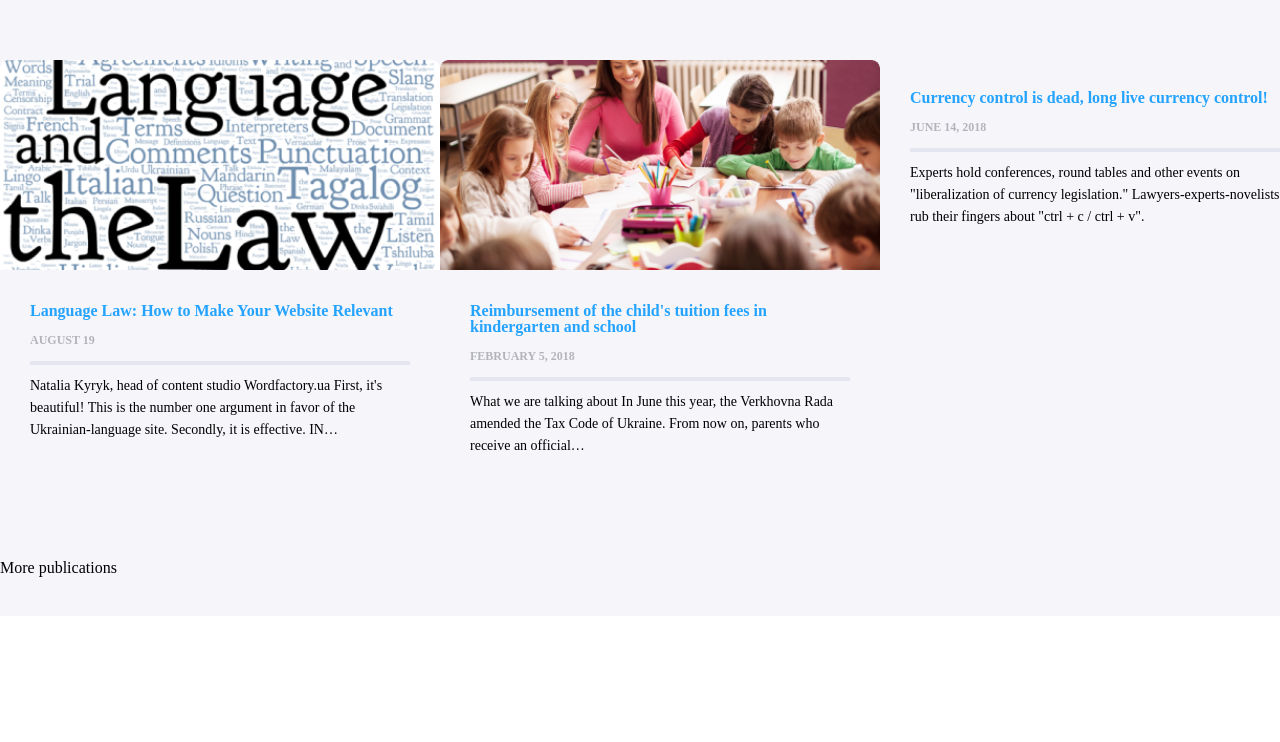
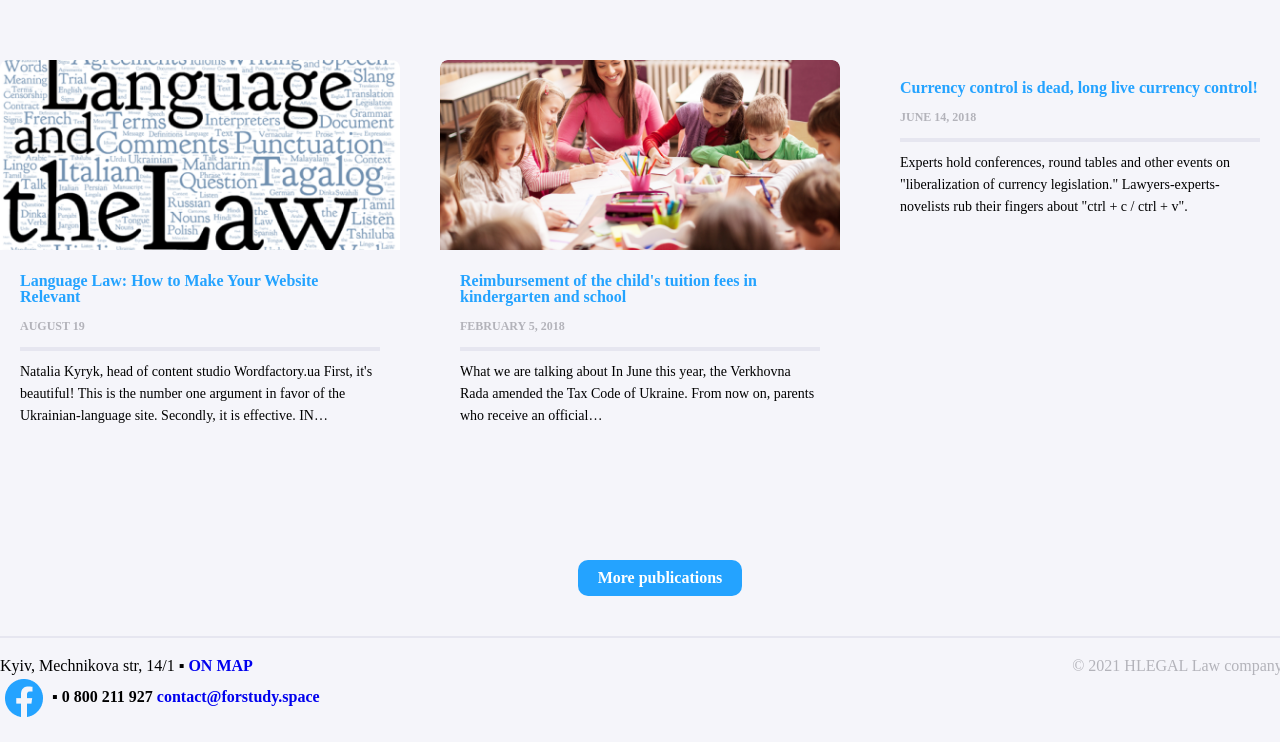
Before and after one commit to Tonyadev/diplom, a plain HTML site: page publications.html in a window 1280 px wide. Shown: the part 670-1412 px from the top of the page. Before the commit the page ends 1286 px from the top, so only its background shows below. Drawn offline with Linux system fonts and the light colour scheme.

Commit message:
Add footer

```diff
--- a/publications.html
+++ b/publications.html
@@ -101,10 +101,25 @@
                      </div>
                   </div>
                </div>
-               <div class="button-blue">More publications</div>
+               <div class="center"><div class="button-blue">More publications</div></div>
+
             </div>
          </div>
       </main>
-      <footer></footer>
+      <footer>
+         <div class="container">
+            <div class="left-side">
+               <address>Kyiv, Mechnikova str, 14/1 &#x25AA; <a href="#">ON MAP</a></address>
+               <img src="./image/articles/facebook-footer-icon.png"/>
+               &#x25AA;
+               <b>0 800 211 927</b>
+               <a href="#">contact@forstudy.space</a>
+            </div>
+
+            <div class="right-side">
+               © 2021 HLEGAL Law company, LLC
+            </div>
+         </div>
+      </footer>
    </body>
 </html>
--- a/scss/style-publications.scss
+++ b/scss/style-publications.scss
@@ -8,7 +8,7 @@ header .container {
     display: inline-block;
 }
 
-.right-side {
+header .right-side {
     display: inline-block;
     color: #B3B3BA;
     width: 478px;
@@ -63,17 +63,19 @@ header .container {
     background: #F5F5FA;
 }
 
-.article img {
+.article {
+    width: 400px;
+    img {
         width:100%;
         object-fit: cover;
         border-radius: 8px 8px 0px 0px;
      }
 
-.article .content {
-    padding: 30px;
+    .content {
+        padding: 20px;
     }
 
-.article p.date {
+    .date {
         text-transform: uppercase;
         color: #B3B3BA;
         font-size: 12px;
@@ -82,9 +84,10 @@ header .container {
         border-bottom: 4px solid #E6E6F0;
     }
 
-.article p.text {
+    .text {
         padding: 10px 0;
         font-size: 14px;
+    }
 }
 
 h2 {
@@ -128,3 +131,48 @@ p {
     grid-template-columns: repeat(3, 1fr);
     grid-auto-rows: 500px;
 }
+
+.button-blue {
+    display: inline-block;
+    padding: 10px 20px;
+    background-color: #24A3FF;
+    color: #fff;
+    border-radius: 10px;
+    font-weight: bold;
+}
+
+footer {
+    background-color: #F5F5FA;
+}
+
+footer .container {
+    border-top: 2px solid #E6E6F0;
+    padding: 20px 0;
+    display: flex;
+    justify-content: space-between;
+}
+
+footer .left-side {
+    display: inline-block;
+    address {
+        size: 16px;
+    }
+    img {
+        padding: 5px;
+        vertical-align: middle;
+    }
+
+    b {
+        font-weight: bold;
+    }
+
+    a {
+        text-decoration: none;
+        font-weight: bold;
+    }
+}
+
+footer .right-side {
+    display: inline-block;
+    color: #B3B3BA;
+}
```
Also changed, not shown: image/articles/facebook-footer-icon.png (added), scss/style-publications.css, 1 other file. Lines whose indentation alone changed are shown as unchanged.
